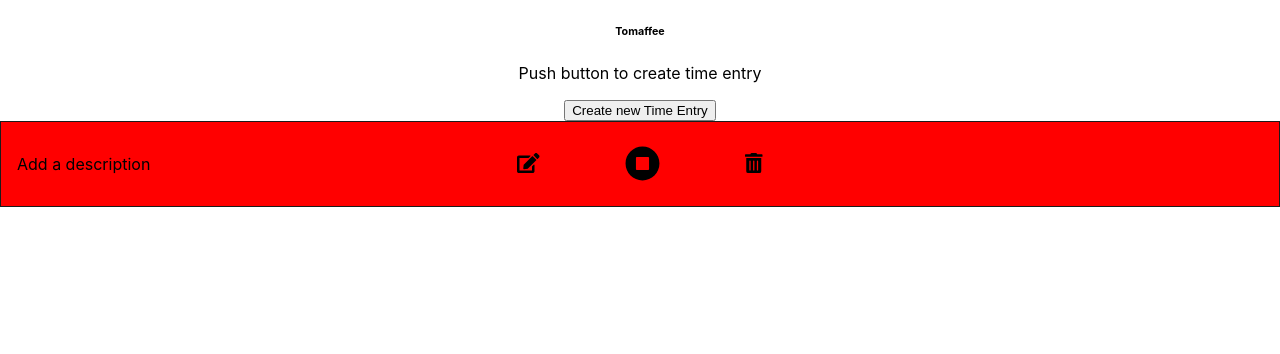
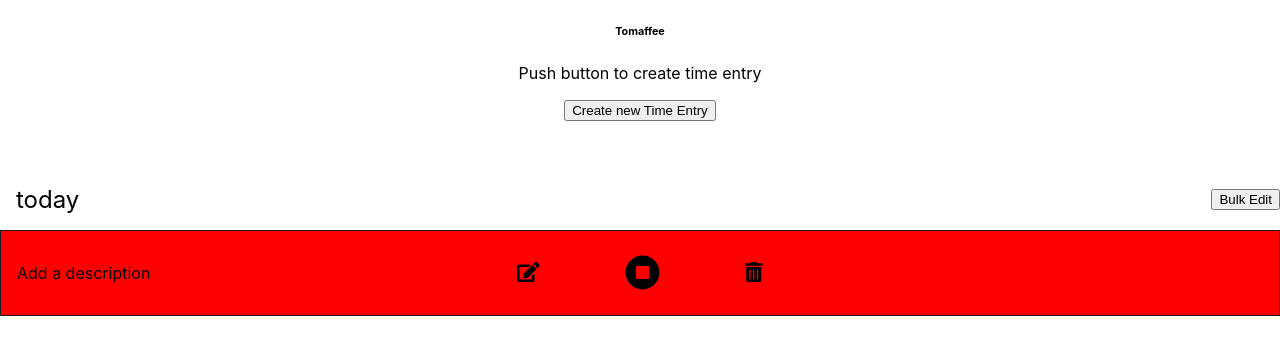
Before and after one commit to JoCarrasco/tomaffee-web, a React (Create React App) app: page / in a window 1280 px wide. Both pictures are taken after a click on the button "Create new Time Entry". Shown: the top 354 px of the page. Built offline with nearby package versions, Linux system fonts and the light colour scheme.

Commit message:
wip(time-entry-list): Added new component and refactor time entry list.
- Added a new component "TimeEntryListGroup"
- TimeEntry component can set itself as bulk edition
- Added segregation per date for time entries

```diff
--- a/src/App.tsx
+++ b/src/App.tsx
@@ -1,8 +1,8 @@
 import React from 'react';
-import logo from './logo.svg';
-import { TimeEntryListComponent, TimeEntryButtonComponent } from './core/components';
+import { TimeEntryButtonComponent } from './core/components';
 import './App.scss';
 import { TimeEntryService } from './core/services/time-entry/time-entry.service';
+import { TimeEntryListGroupComponent } from './core/components/TimeEntry/TimeEntryListGroup/TimeEntryListGroup.component';
 function App() {
   TimeEntryService.init();
   return (
@@ -10,7 +10,7 @@ function App() {
       <h6>Tomaffee</h6>
       <p>Push button to create time entry</p>
       <TimeEntryButtonComponent />
-      <TimeEntryListComponent />
+      <TimeEntryListGroupComponent />
     </div>
   );
 }
--- a/src/core/classes/date-helper.class.ts
+++ b/src/core/classes/date-helper.class.ts
@@ -11,6 +11,11 @@ export class DateHelper {
     const dateB = b ? DateTime.fromISO(b.toISOString()) : DateTime.now().setZone(this.getBrowserTimezone());
     const duration = dateB.diff(dateA, ['hours', 'minutes', 'seconds']).toObject();
     return `${duration.hours}: ${duration.minutes}: ${Math.floor(duration.seconds!)}`;
+  }
+
+  static toFriendlyDate(date: Date): string {
+    const convertedDate = DateTime.fromISO(date.toISOString());
+    return convertedDate.toRelativeCalendar() as string;
   }
 
   static getDurationFromStartAndEnd(start: Date, end?: Date): string {
@@ -55,6 +60,28 @@ export class DateHelper {
     return newFormattedDate.toJSDate();
   }
 
+  static getLastDaysDates(numberOfDays: number, rawDate: Date) {
+    const dates = [];
+
+    for (let i = 0; i < numberOfDays; i++) {
+      let convertedDate = DateTime.fromISO(rawDate.toISOString());
+      const newDate = convertedDate.day - i;
+      if ( i > 0) {
+        convertedDate = convertedDate.minus({ day: newDate });
+      }
+      const parsedDate = convertedDate.toJSDate();
+      dates.push(parsedDate);
+    }
+
+    return dates;
+  }
+
+  static isSameDay(d1: Date, d2: Date) {
+    const date1 = DateTime.fromISO(d1.toISOString());
+    const date2 = DateTime.fromISO(d2.toISOString());
+    return date1.hasSame(date2, 'day');
+  }
+
   static changeReplaceFullDateToDate(timeDate: Date, date: Date) {
     const newFormattedDate = DateTime.fromObject({
       ...this.getTimeObjFromDate(timeDate),
--- a/src/core/components/TimeEntry/TimeEntryEditor/TimeEntryEditor.component.tsx
+++ b/src/core/components/TimeEntry/TimeEntryEditor/TimeEntryEditor.component.tsx
@@ -40,7 +40,6 @@ export const TimeEntryEditorComponent = (props: ITimeEntryEditorProps) => {
         const updateTimeEntry: any = { id };
         editedValues.forEach((e) => updateTimeEntry[e.key] = e.value);
         ApiService.updateTimeEntry(updateTimeEntry).then(() => {
-          // NOTE: Change location of ITimeEntryChangeRequestType
           TimeEntryService.sendChangeRequest([{ id, type: ITimeEntryChangeRequestType.Update }]);
           props.onEditionFinished();
         });
@@ -56,7 +55,7 @@ export const TimeEntryEditorComponent = (props: ITimeEntryEditorProps) => {
       return (
         <TimeEntryEditorFormComponent
           staticTimeEntry={draftTimeEntry}
-          onFinishEditing={handleEditionSubmitionRequest}></TimeEntryEditorFormComponent>
+          onFinishEditing={handleEditionSubmitionRequest} />
       );
     }
   }
--- a/src/core/components/TimeEntry/TimeEntryList/TimeEntryList.component.tsx
+++ b/src/core/components/TimeEntry/TimeEntryList/TimeEntryList.component.tsx
@@ -1,92 +1,36 @@
 import React from 'react';
-import { Subscription } from 'rxjs';
+import { DateHelper } from '../../../classes/date-helper.class';
 import { ITimeEntry } from '../../../models/api';
-import { ApiService } from '../../../services/api/api.service';
-import { TimeEntryService } from '../../../services/time-entry/time-entry.service';
 import { TimeEntryComponent } from '../TimeEntry/TimeEntry.component';
+import './TimeEntryList.style.scss';
 
-export const TimeEntryListComponent = () => {
-  const [timeEntries, setTimeEntries] = React.useState<ITimeEntry[] | null>(null);
-  const [timeEntryId, setTimeEntryId] = React.useState<number | null>(null);
-  const [canUpdateTimeEntries, setCanUpdateTimeEntries] = React.useState<boolean>(true);
-  const [nowInDate, setNowInDate] = React.useState<Date>(new Date());
-  const [timeServiceSubscription, setTimeServiceSubscription] = React.useState<Subscription | null>(null);
-  const [changeRequestSubscription, setChangeRequestSubscription] = React.useState<Subscription | null>(null);
+interface ITimeEntryListComponentProps {
+  date: Date;
+  entries: ITimeEntry[];
+  now: Date;
+  currentOngoingTimeEntryId?: number | null;
+}
 
-  React.useEffect(() => {
-    if (canUpdateTimeEntries) {
-      ApiService.getUserTimeEntries().then((storedEntries) => {
-        setTimeEntries(storedEntries);
-        setCanUpdateTimeEntries(false);
-      });
-    }
-  }, [timeEntryId, timeEntries]);
-
-  React.useLayoutEffect(() => {
-    setSubscriptions();
-  }, [])
-
-  function setSubscriptions() {
-    if (!timeServiceSubscription) {
-      setTimeServiceSubscription(
-        TimeEntryService.getWatcher().subscribe((info) => {
-          if (info) {
-            setNowInDate(info.now);
-            const watcherTimeEntryId = info.timeEntryId;
-            if (watcherTimeEntryId !== undefined) {
-              setTimeEntryId(watcherTimeEntryId);
-            }
-          } else {
-            setTimeEntryId(null);
-          }
-        })
-      );
-    }
-
-    if (!changeRequestSubscription) {
-      setChangeRequestSubscription(TimeEntryService.getChangeRequests().subscribe((changes) => {
-        if (changes !== null && changes?.length > 0) {
-          setCanUpdateTimeEntries(true);
-          ApiService.getUserTimeEntries().then((storedEntries) => {
-            setTimeEntries(storedEntries);
-            setCanUpdateTimeEntries(false);
-            TimeEntryService.closeChangeRequest();
-          });
-        }
-
-        // NOTE: Use this code in order to provide a more efficient render!
-
-        // if (changes !== null && timeEntries !== null) {
-        //   const ids = changes.map((c) => c.id);
-        //   if (ids.length > 0) {
-        //     setCanUpdateTimeEntries(true);
-        //   }
-          // ApiService.getTimeEntriesByIds(ids).then((requestedEntries) => {
-          //   requestedEntries.forEach((entry) => {
-          //     const copyEntries = timeEntries;
-          //     const targetTimeEntryIndex = copyEntries.findIndex(t => t.id === entry.id);
-          //     copyEntries[targetTimeEntryIndex] = entry;
-          //     setTimeEntries(copyEntries);
-          //     TimeEntryService.closeChangeRequest();
-          //   })
-          // });
-        // }
-      }));
-    }
-  }
+export const TimeEntryListComponent = (props: ITimeEntryListComponentProps) => {
+  const [bulkEdit, setBulkEdit] = React.useState<boolean>(false);
 
   function getTimeEntriesTemplate() {
-    if (timeEntries === null) {
+    if (props.entries.length < 1) {
       return (<p>No Time Entries</p>);
     } else {
       return (
         <div>
-          {timeEntries.map((timeEntry, i) => (
+          <div className="time-entry-list-header">
+            <span>{DateHelper.toFriendlyDate(props.date)}</span>
+            <button onClick={() => setBulkEdit(!bulkEdit)}>Bulk Edit</button>
+          </div>
+          {props.entries.map((timeEntry, i) => (
             <div>
               <TimeEntryComponent
+                enableSelection={bulkEdit}
                 key={i}
-                isOnGoing={timeEntry.id === timeEntryId}
-                now={timeEntry.id === timeEntryId ? nowInDate : undefined}
+                isOnGoing={timeEntry.id === props.currentOngoingTimeEntryId}
+                now={timeEntry.id === props.currentOngoingTimeEntryId ? props.now : undefined}
                 timeEntry={timeEntry}
               />
             </div>
--- /dev/null
+++ b/src/core/components/TimeEntry/TimeEntryList/TimeEntryList.style.scss
@@ -0,0 +1,10 @@
+.time-entry-list-header {
+  display: flex;
+  align-items: center;
+  justify-content: space-between;
+  margin-top: 3rem;
+  span {
+    font-size: 1.5em;
+    padding: 1rem;
+  }
+}
--- /dev/null
+++ b/src/core/components/TimeEntry/TimeEntryListGroup/TimeEntryListGroup.component.tsx
@@ -0,0 +1,104 @@
+import React from 'react';
+import { Subscription } from 'rxjs';
+import { DateHelper } from '../../../classes/date-helper.class';
+import { ITimeEntryList } from '../../../models/api/responses/time-entry-list.model';
+import { ApiService } from '../../../services/api/api.service';
+import { TimeEntryService } from '../../../services/time-entry/time-entry.service';
+import { TimeEntryListComponent } from '../TimeEntryList/TimeEntryList.component';
+
+export const TimeEntryListGroupComponent = () => {
+  const [timeEntryList, setTimeEntryList] = React.useState<ITimeEntryList[] | null>(null);
+  const [timeEntryId, setTimeEntryId] = React.useState<number | null>(null);
+  const [canUpdateTimeEntries, setCanUpdateTimeEntries] = React.useState<boolean>(true);
+  const [nowInDate, setNowInDate] = React.useState<Date>(new Date());
+  const [timeServiceSubscription, setTimeServiceSubscription] = React.useState<Subscription | null>(null);
+  const [changeRequestSubscription, setChangeRequestSubscription] = React.useState<Subscription | null>(null);
+
+  React.useEffect(() => {
+    if (canUpdateTimeEntries) {
+      ApiService.getRelevantEntries(12, DateHelper.getNow()).then((storedEntries) => {
+        setTimeEntryList(storedEntries);
+        setCanUpdateTimeEntries(false);
+      });
+    }
+  }, [timeEntryList]);
+
+  React.useLayoutEffect(() => {
+    setSubscriptions();
+  }, []);
+
+  function setSubscriptions() {
+    if (!timeServiceSubscription) {
+      setTimeServiceSubscription(
+        TimeEntryService.getWatcher().subscribe((info) => {
+          if (info) {
+            setNowInDate(info.now);
+            const watcherTimeEntryId = info.timeEntryId;
+            if (watcherTimeEntryId !== undefined) {
+              setTimeEntryId(watcherTimeEntryId);
+            }
+          } else {
+            setTimeEntryId(null);
+          }
+        })
+      );
+    }
+
+    if (!changeRequestSubscription) {
+      setChangeRequestSubscription(TimeEntryService.getChangeRequests().subscribe((changes) => {
+        if (changes !== null && changes?.length > 0) {
+          setCanUpdateTimeEntries(true);
+          ApiService.getRelevantEntries(12, DateHelper.getNow()).then((storedEntries) => {
+            setTimeEntryList(storedEntries);
+            setCanUpdateTimeEntries(false);
+            TimeEntryService.closeChangeRequest();
+          });
+        }
+      }));
+      // NOTE: Use this code in order to provide a more efficient render!
+
+      // if (changes !== null && timeEntries !== null) {
+      //   const ids = changes.map((c) => c.id);
+      //   if (ids.length > 0) {
+      //     setCanUpdateTimeEntries(true);
+      //   }
+        // ApiService.getTimeEntriesByIds(ids).then((requestedEntries) => {
+        //   requestedEntries.forEach((entry) => {
+        //     const copyEntries = timeEntries;
+        //     const targetTimeEntryIndex = copyEntries.findIndex(t => t.id === entry.id);
+        //     copyEntries[targetTimeEntryIndex] = entry;
+        //     setTimeEntries(copyEntries);
+        //     TimeEntryService.closeChangeRequest();
+        //   })
+        // });
+      // }
+    }
+  }
+
+  function getTimeEntriesTemplate() {
+    if (timeEntryList === null) {
+      return (<p>No Time Entries</p>);
+    } else {
+      return (
+        <div>
+          {timeEntryList.map((timeEntryList, i) => (
+            <div key={i}>
+              <TimeEntryListComponent
+                now={nowInDate}
+                currentOngoingTimeEntryId={timeEntryId}
+                date={timeEntryList.date}
+                entries={timeEntryList.entries}
+              />
+            </div>
+          ))}
+        </div>
+      );
+    }
+  }
+
+  return (
+    <div>
+      {getTimeEntriesTemplate()}
+    </div>
+  );
+}
--- /dev/null
+++ b/src/core/models/api/responses/time-entry-list.model.ts
@@ -0,0 +1,6 @@
+import { ITimeEntry } from "../entities";
+
+export interface ITimeEntryList {
+  date: Date;
+  entries: ITimeEntry[];
+};
--- a/src/core/services/api/api.service.ts
+++ b/src/core/services/api/api.service.ts
@@ -16,6 +16,10 @@ export class ApiService {
 
   static getTimeEntryById(timeEntryId: number): Promise<ITimeEntry | undefined> {
     return ApiMock.getTimeEntryById(timeEntryId);
+  }
+
+  static getRelevantEntries(numberOfDatesFromNow: number, currentDate: Date) {
+    return ApiMock.getRelevantEntries(numberOfDatesFromNow, currentDate);
   }
 
   static removeTimeEntry(id: number): Promise<void> {
```
Also changed, not shown: src/core/components/TimeEntry/TimeEntry/TimeEntry.component.tsx (+30 -1 lines), src/core/services/api/api.mock.ts (+20 -2 lines), src/core/services/time-entry/time-entry.service.ts (+20 -0 lines).
